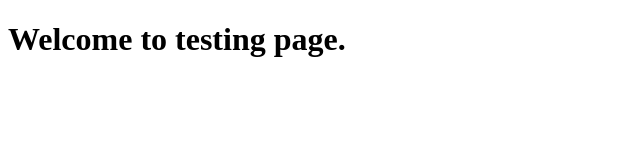
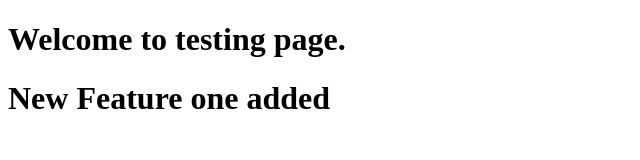
Before and after one commit to mukkhu/testing-git, a plain HTML site: page index.html in a window 1280 px wide. Shown: the whole page, without its empty margins (0-640 px from the left). Drawn offline with Linux system fonts and the light colour scheme.

Commit message:
added-feature-one

```diff
--- a/index.html
+++ b/index.html
@@ -8,6 +8,7 @@
   </head>
   <body>
     <h1>Welcome to testing page.</h1>
+    <h1>New Feature one added</h1>
     <script src="index.js"></script>
   </body>
 </html>
```
